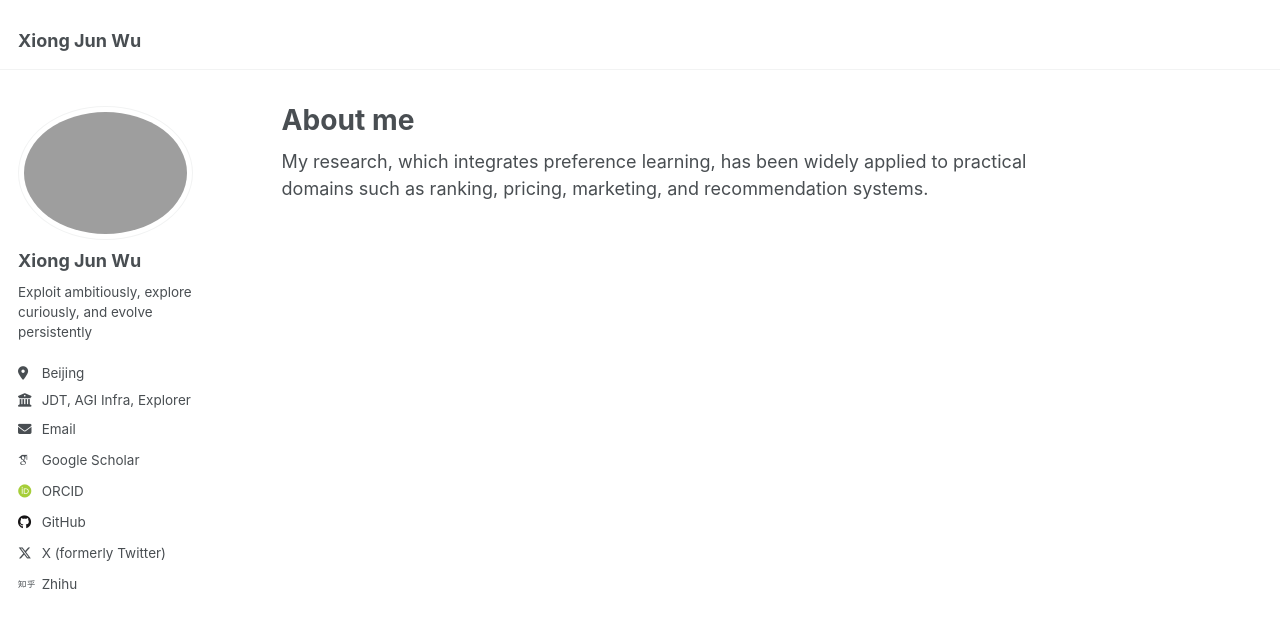
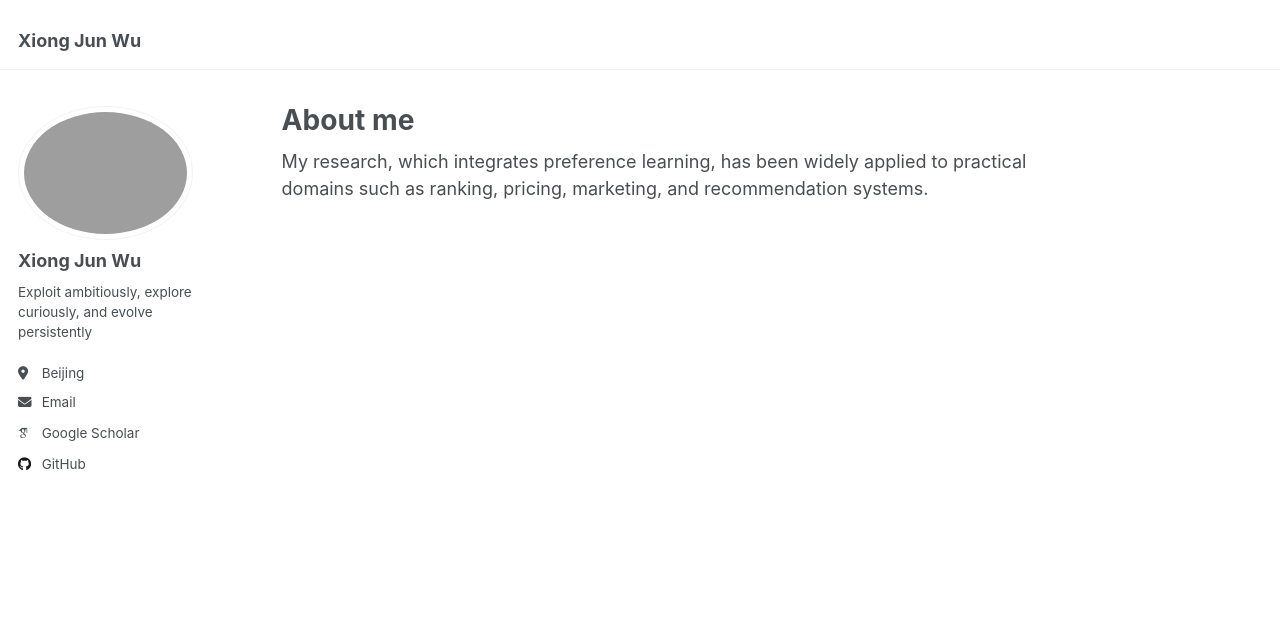
Before and after one commit to junwuxgi/junwuxgi.github.io, a Jekyll site: the page built from _pages/about.md, in a window 1280 px wide. Shown: the top 628 px of the page. Built offline with Jekyll 4.4.1, drawn with Linux system fonts in a browser that asks for light colours; some web fonts are replaced; part of the change alters nothing that is shown.

Commit message:
Update _config.yml

```diff
--- a/_config.yml
+++ b/_config.yml
@@ -27,7 +27,7 @@ author:
   pronouns         : # example: "she/her"
   bio              : "Exploit ambitiously, explore curiously, and evolve persistently"
   location         : "Beijing"
-  employer         : "JDT, AGI Infra, Explorer"
+  # employer         : "JDT, AGI Infra, Explorer"
   uri              : # URL
   email            : "xiongjunwu2065@qq.com"
 
@@ -35,7 +35,7 @@ author:
   googlescholar: "https://scholar.google.com/citations?user=c7rK9cgAAAAJ"
   arxiv            : # URL - Update with the correct link to your profile
   impactstory      : # URL
-  orcid            : "https://orcid.org/0009-0008-2028-510X"
+  # orcid            : "https://orcid.org/0009-0008-2028-510X"
   semantic         : # URL
   pubmed           : #"https://www.ncbi.nlm.nih.gov/pubmed/?term=john+snow"
   researchgate     : # URL
@@ -50,10 +50,10 @@ author:
   kaggle           : # Username
 
   # Social media
-  zhihu: junwux # Username
-  twitter: xiongjunwu # Username for X / Twitter
-  linkedin: # junwuxiong Username
-  goodreads: # 92418845-xjw Username
+  # zhihu: junwux # Username
+  # twitter: xiongjunwu # Username for X / Twitter
+  # linkedin: # junwuxiong Username
+  # goodreads: # 92418845-xjw Username
   medium: # URL
   weibo: # Username
   wikipedia: # Username
```
